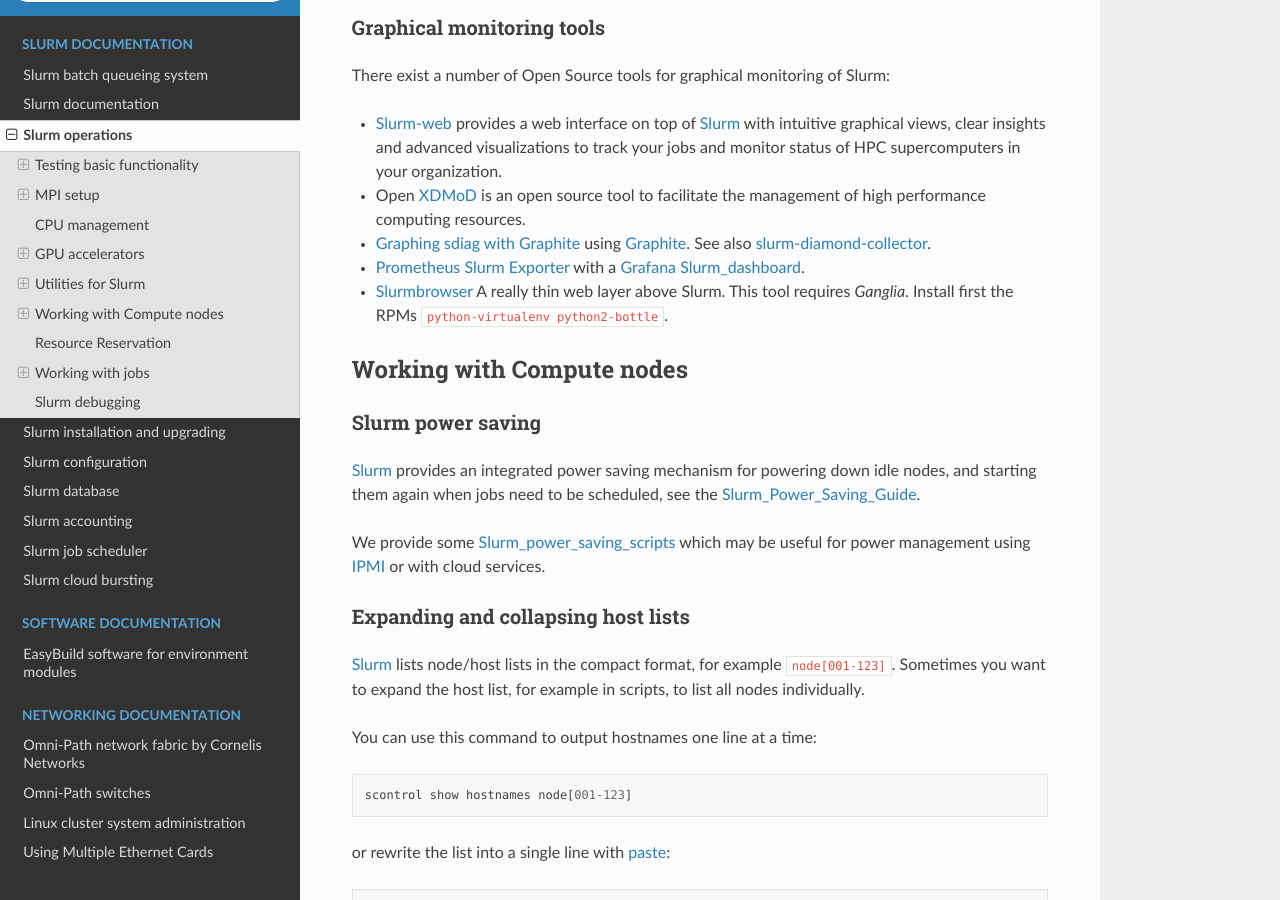
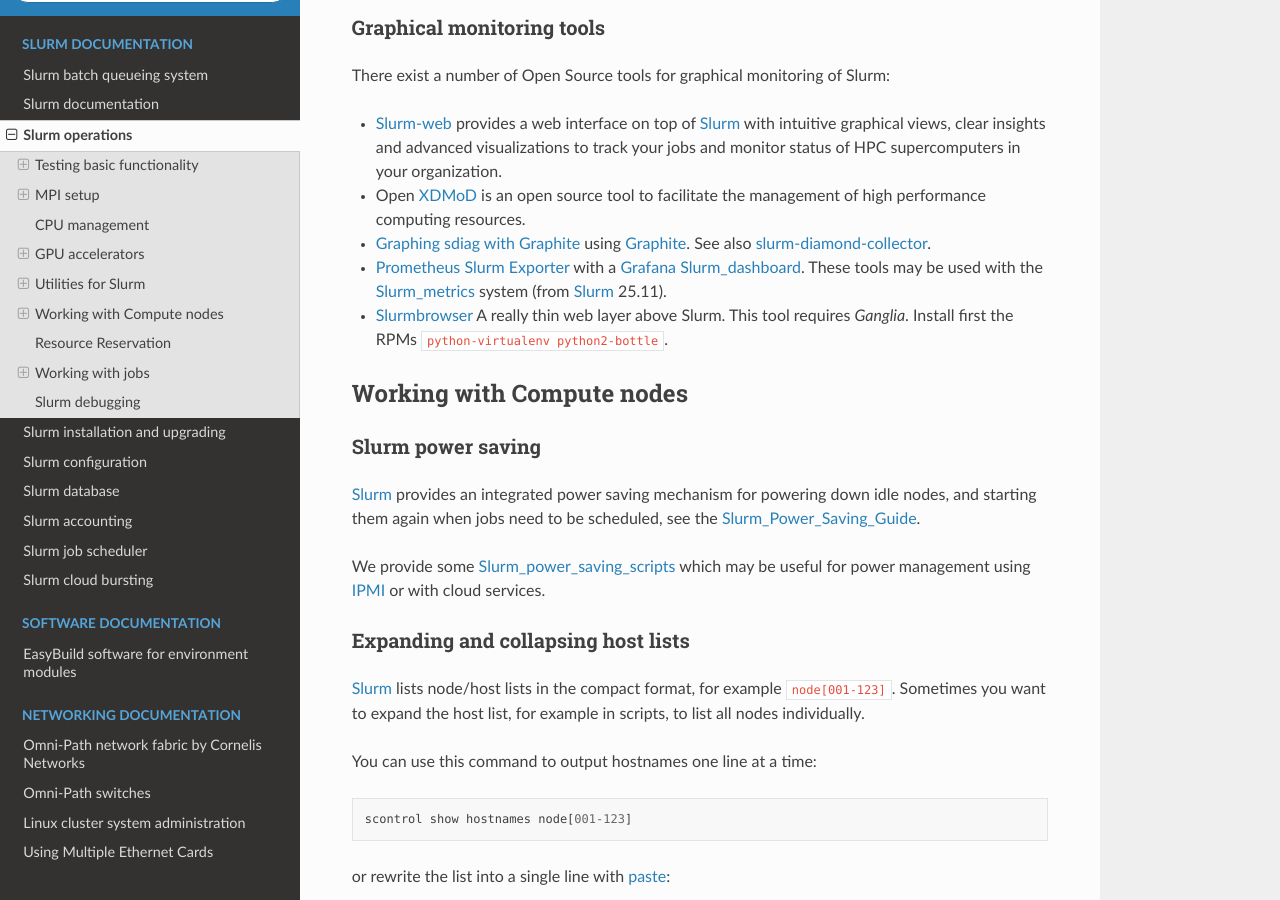
Before and after one commit to OleHolmNielsen/Niflheim_system, a Sphinx documentation site: the page built from docs/Slurm_operations.rst, in a window 1280 px wide and 900 px high, scrolled down 5161 px. Built offline with Sphinx 7.4.7 and the Read the Docs theme 3.1.0, drawn with Linux system fonts in a browser that asks for light colours.

Commit message:
Added link to Slurm_metrics system

```diff
--- a/docs/Slurm_operations.rst
+++ b/docs/Slurm_operations.rst
@@ -243,6 +243,7 @@
   See also `slurm-diamond-collector <https://github.com/fasrc/slurm-diamond-collector>`_.
 
 * `Prometheus Slurm Exporter <https://github.com/vpenso/prometheus-slurm-exporter>`_ with a Grafana_ Slurm_dashboard_.
+  These tools may be used with the Slurm_metrics_ system (from Slurm_ 25.11).
 
 * `Slurmbrowser <https://source.uit.no/roy.dragseth/slurmbrowser/blob/master/README.md>`_ A really thin web layer above Slurm.
   This tool requires *Ganglia*.  Install first the RPMs ``python-virtualenv python2-bottle``.
@@ -252,6 +253,7 @@
 .. _Graphite: https://graphite.readthedocs.org/en/latest/
 .. _Grafana: https://grafana.com/
 .. _Slurm_dashboard: https://grafana.com/dashboards/4323
+.. _Slurm_metrics: https://slurm.schedmd.com/metrics.html
 
 Working with Compute nodes
 ==========================
```
